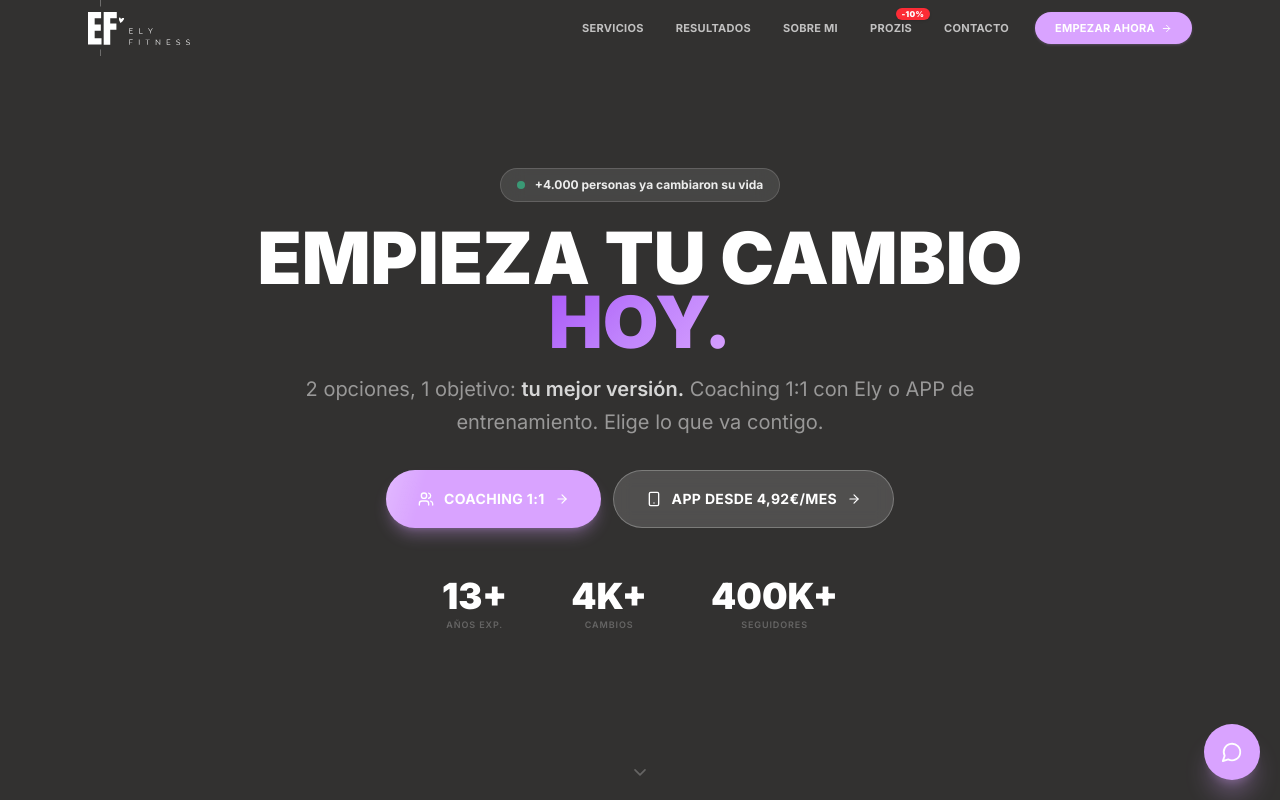
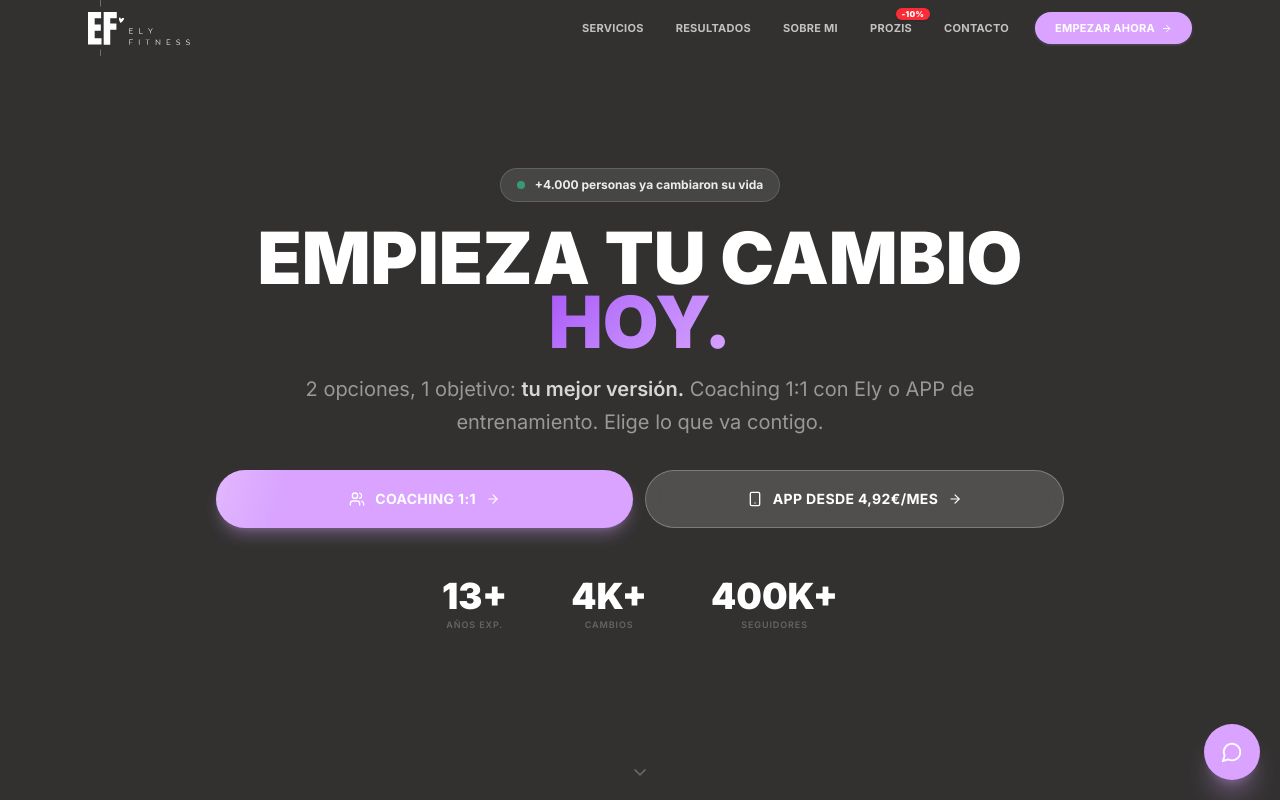
Before and after one commit to MartinSC9/elyfitness-landing-v4, a React (Vite) app: page / in a window 1280 px wide. Shown: the top 800 px of the page. Built offline with nearby package versions, Linux system fonts and the light colour scheme.

Commit message:
Fix MagneticButton: pass onClick prop and equal width hero buttons
Co-Authored-By: Claude Opus 4.6 <noreply@anthropic.com>

```diff
--- a/src/app/page.jsx
+++ b/src/app/page.jsx
@@ -205,10 +205,10 @@ function Hero() {
 
             {/* Dual CTA */}
             <motion.div variants={fadeUp} className="flex flex-col sm:flex-row justify-center gap-3 mb-8 sm:mb-12">
-              <MagneticButton href="#plan-ultra" onClick={(e) => { e.preventDefault(); slowScroll('#plan-ultra'); }} className="shine-sweep group w-full sm:w-auto inline-flex items-center justify-center gap-2 sm:gap-2.5 bg-primary text-white px-5 sm:px-8 py-4 sm:py-4.5 rounded-full font-bold text-xs sm:text-sm uppercase tracking-wide transition-all shadow-lg shadow-primary/30 hover:shadow-xl hover:shadow-primary/50 hover:scale-[1.02]">
+              <MagneticButton href="#plan-ultra" onClick={(e) => { e.preventDefault(); slowScroll('#plan-ultra'); }} className="shine-sweep group w-full sm:flex-1 inline-flex items-center justify-center gap-2 sm:gap-2.5 bg-primary text-white px-5 sm:px-8 py-4 sm:py-4.5 rounded-full font-bold text-xs sm:text-sm uppercase tracking-wide transition-all shadow-lg shadow-primary/30 hover:shadow-xl hover:shadow-primary/50 hover:scale-[1.02]">
                 <Users size={16} /> COACHING 1:1 <ArrowRight size={14} className="group-hover:translate-x-1 transition-transform" />
               </MagneticButton>
-              <MagneticButton href="#app" onClick={(e) => { e.preventDefault(); slowScroll('#app'); }} className="group w-full sm:w-auto inline-flex items-center justify-center gap-2 sm:gap-2.5 bg-white/15 backdrop-blur-sm border border-white/25 text-white px-5 sm:px-8 py-4 sm:py-4.5 rounded-full font-bold text-xs sm:text-sm uppercase tracking-wide hover:bg-white/25 transition-all">
+              <MagneticButton href="#app" onClick={(e) => { e.preventDefault(); slowScroll('#app'); }} className="group w-full sm:flex-1 inline-flex items-center justify-center gap-2 sm:gap-2.5 bg-white/15 backdrop-blur-sm border border-white/25 text-white px-5 sm:px-8 py-4 sm:py-4.5 rounded-full font-bold text-xs sm:text-sm uppercase tracking-wide hover:bg-white/25 transition-all">
                 <Smartphone size={16} /> APP DESDE 4,92&#8364;/MES <ArrowRight size={14} className="group-hover:translate-x-1 transition-transform" />
               </MagneticButton>
             </motion.div>
--- a/src/components/MagneticButton.jsx
+++ b/src/components/MagneticButton.jsx
@@ -1,6 +1,6 @@
 import { useEffect, useRef, useState } from 'react';
 
-export default function MagneticButton({ children, href, className = '', strength = 0.25 }) {
+export default function MagneticButton({ children, href, className = '', strength = 0.25, onClick }) {
   const outerRef = useRef(null);
   const innerRef = useRef(null);
   const [isTouchDevice] = useState(() =>
@@ -64,13 +64,13 @@ export default function MagneticButton({ children, href, className = '', strengt
   }, [strength, isTouchDevice]);
 
   if (isTouchDevice) {
-    return <a href={href} className={className}>{children}</a>;
+    return <a href={href} onClick={onClick} className={className}>{children}</a>;
   }
 
   return (
     <span ref={outerRef} style={{ display: 'inline-block' }}>
       <span ref={innerRef} style={{ display: 'inline-block', willChange: 'transform' }}>
-        <a href={href} className={className}>{children}</a>
+        <a href={href} onClick={onClick} className={className}>{children}</a>
       </span>
     </span>
   );
```
